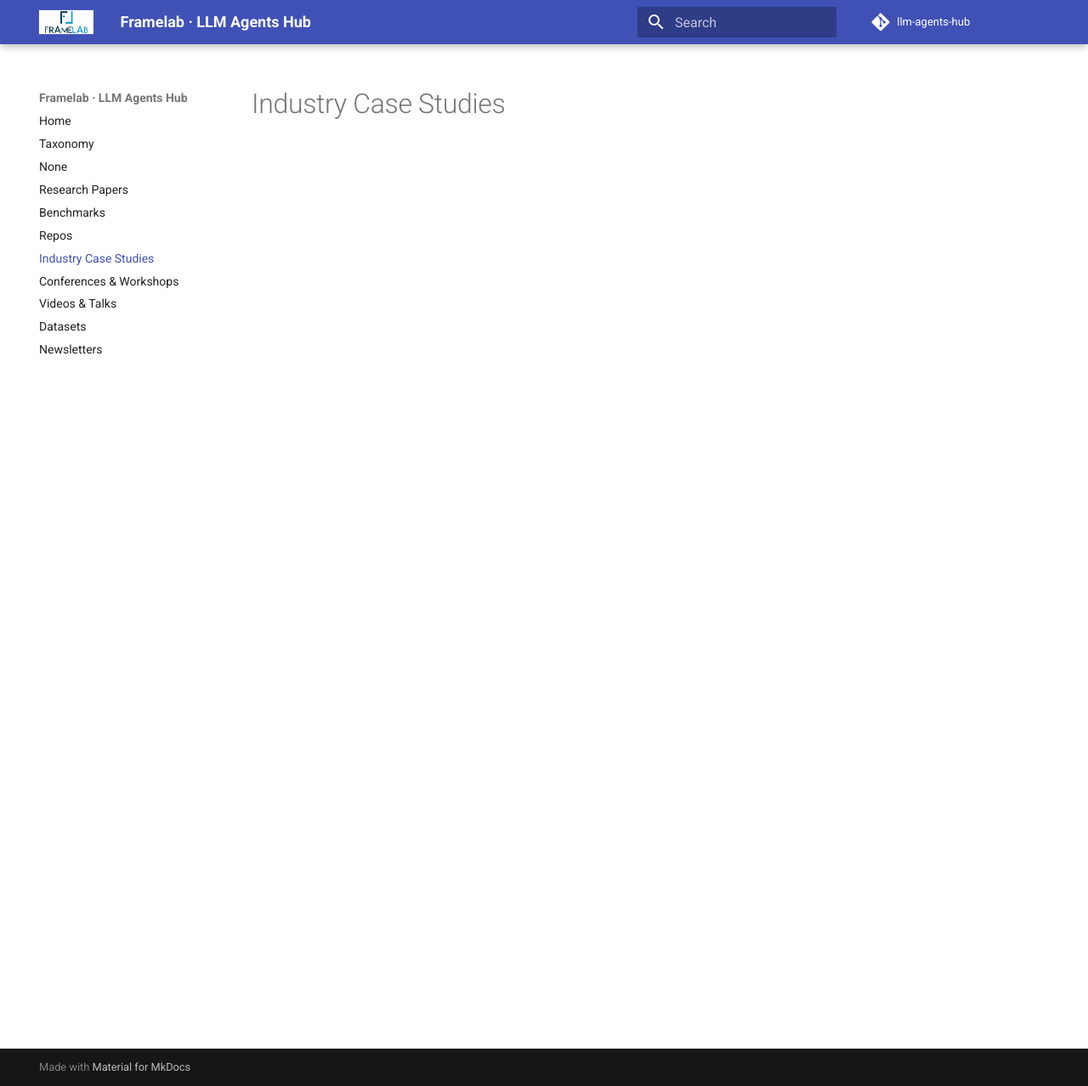
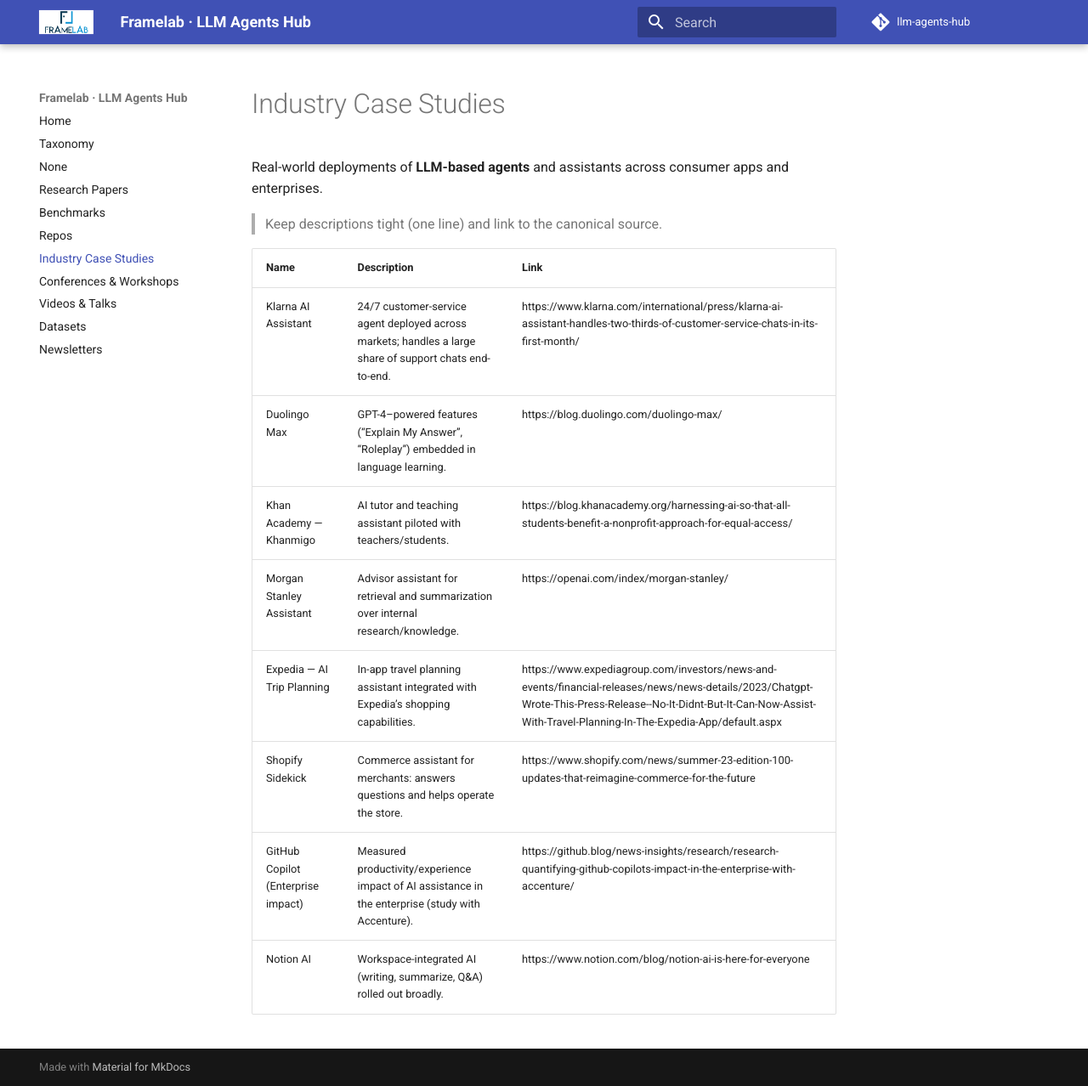
Before and after one commit to framelab-univaq/llm-agents-hub, an MkDocs documentation site: the page built from docs/case-studies.md, in a window 1280 px wide and 1278 px high. Shown: the whole window at 85% size. Built offline with MkDocs 1.6.1 and Material for MkDocs 9.7.7, drawn with Linux system fonts in a browser that asks for light colours; comment, search, counter and statistics services are not loaded.

Commit message:
Update case-studies.md

```diff
--- a/docs/case-studies.md
+++ b/docs/case-studies.md
@@ -1 +1,16 @@
 # Industry Case Studies
+
+Real-world deployments of **LLM-based agents** and assistants across consumer apps and enterprises.
+
+> Keep descriptions tight (one line) and link to the canonical source.
+
+| Name | Description | Link |
+|---|---|---|
+| Klarna AI Assistant | 24/7 customer-service agent deployed across markets; handles a large share of support chats end-to-end. | https://www.klarna.com/international/press/klarna-ai-assistant-handles-two-thirds-of-customer-service-chats-in-its-first-month/ |
+| Duolingo Max | GPT-4–powered features (“Explain My Answer”, “Roleplay”) embedded in language learning. | https://blog.duolingo.com/duolingo-max/ |
+| Khan Academy — Khanmigo | AI tutor and teaching assistant piloted with teachers/students. | https://blog.khanacademy.org/harnessing-ai-so-that-all-students-benefit-a-nonprofit-approach-for-equal-access/ |
+| Morgan Stanley Assistant | Advisor assistant for retrieval and summarization over internal research/knowledge. | https://openai.com/index/morgan-stanley/ |
+| Expedia — AI Trip Planning | In-app travel planning assistant integrated with Expedia’s shopping capabilities. | https://www.expediagroup.com/investors/news-and-events/financial-releases/news/news-details/2023/Chatgpt-Wrote-This-Press-Release--No-It-Didnt-But-It-Can-Now-Assist-With-Travel-Planning-In-The-Expedia-App/default.aspx |
+| Shopify Sidekick | Commerce assistant for merchants: answers questions and helps operate the store. | https://www.shopify.com/news/summer-23-edition-100-updates-that-reimagine-commerce-for-the-future |
+| GitHub Copilot (Enterprise impact) | Measured productivity/experience impact of AI assistance in the enterprise (study with Accenture). | https://github.blog/news-insights/research/research-quantifying-github-copilots-impact-in-the-enterprise-with-accenture/ |
+| Notion AI | Workspace-integrated AI (writing, summarize, Q&A) rolled out broadly. | https://www.notion.com/blog/notion-ai-is-here-for-everyone |
```
